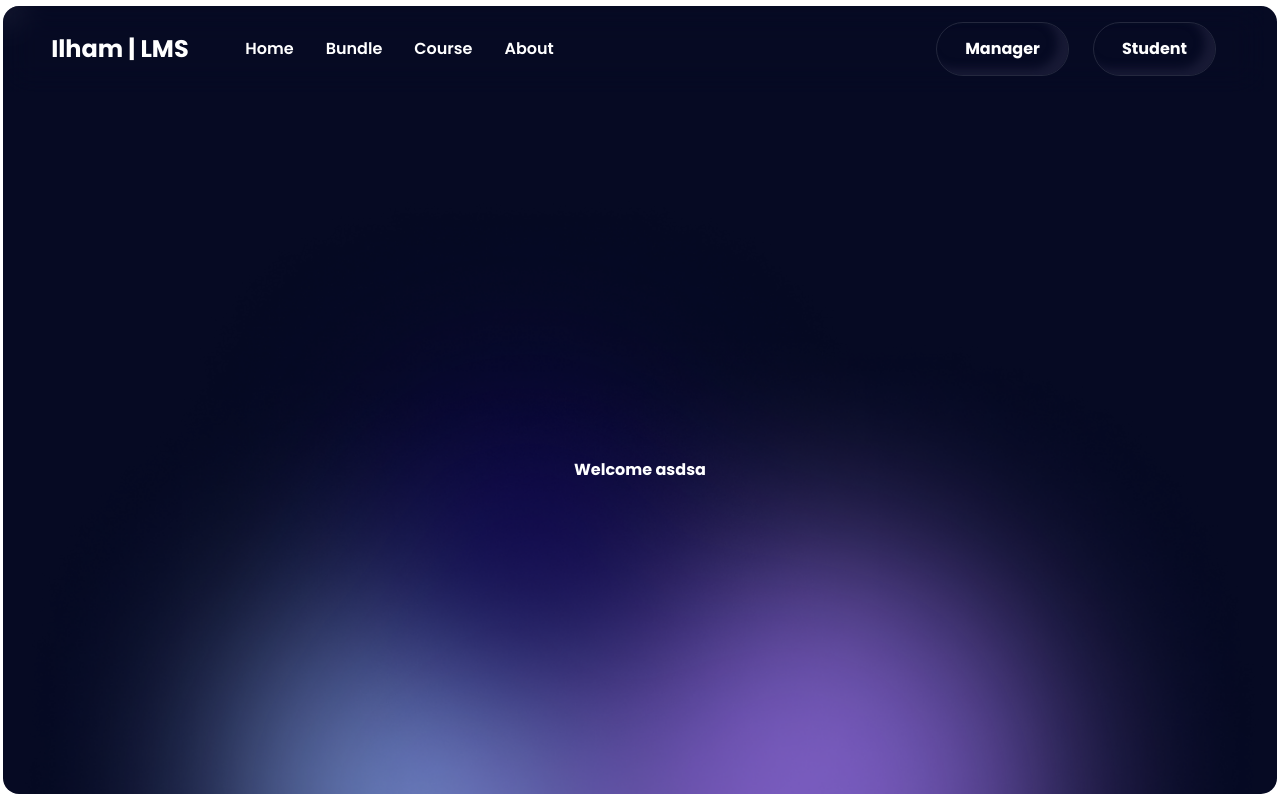
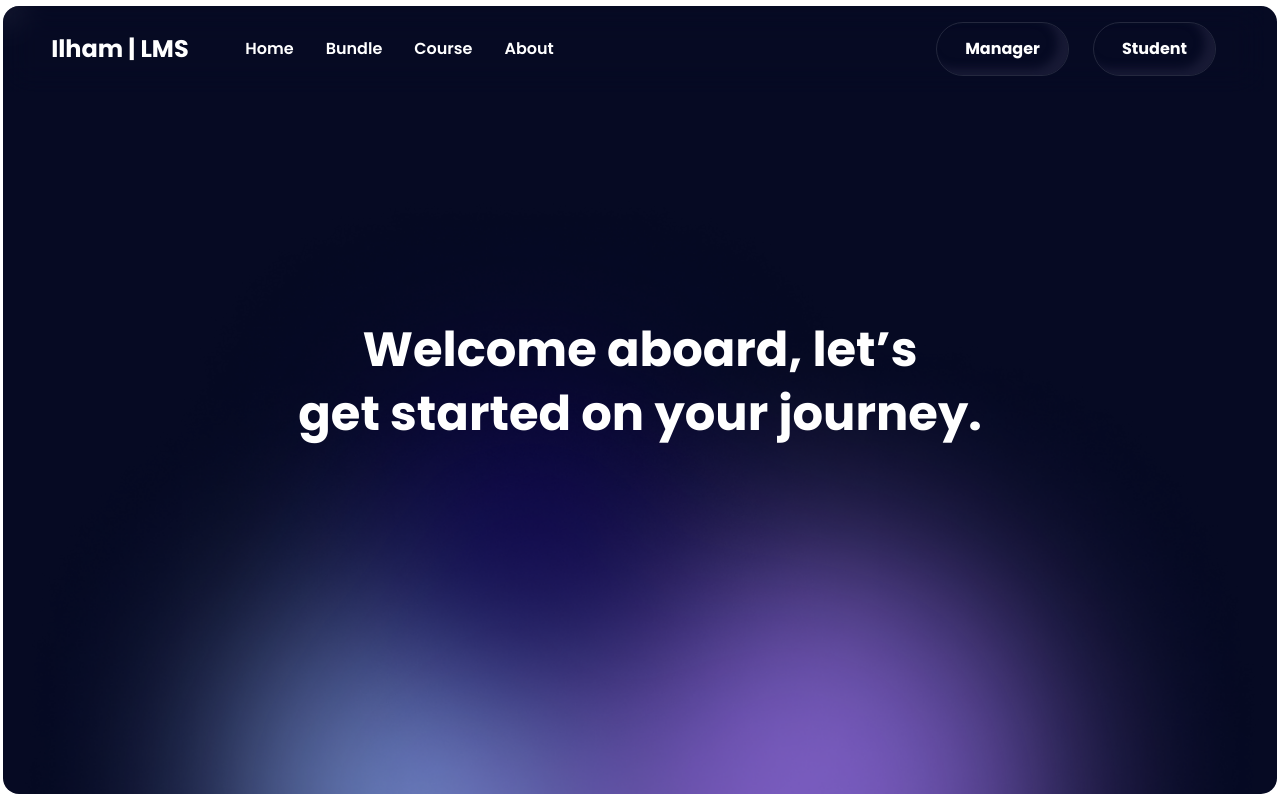
Before and after one commit to ilhamSkyOf19/ILHAM-LMS, a React (Vite) app in the folder client/: page /welcome in a window 1280 px wide. Built offline with nearby package versions, Linux system fonts and the light colour scheme.

Commit message:
update welcome

```diff
--- a/client/src/pages/Welcome/index.tsx
+++ b/client/src/pages/Welcome/index.tsx
@@ -2,8 +2,8 @@ import { type FC } from 'react'
 
 const Welcome: FC = () => {
     return (
-        <div className='w-full flex flex-row justify-center items-center h-[100vh] pt-12 z-10'>
-            <h1 className='font-bold text-white'>Welcome asdsa</h1>
+        <div className='w-full flex flex-row justify-center items-end h-[50vh] pt-12 z-10'>
+            <h1 className='font-bold text-white text-5xl text-center leading-[4rem]'>Welcome aboard, let’s <br /> get started on your journey.</h1>
         </div>
     )
 }
```
